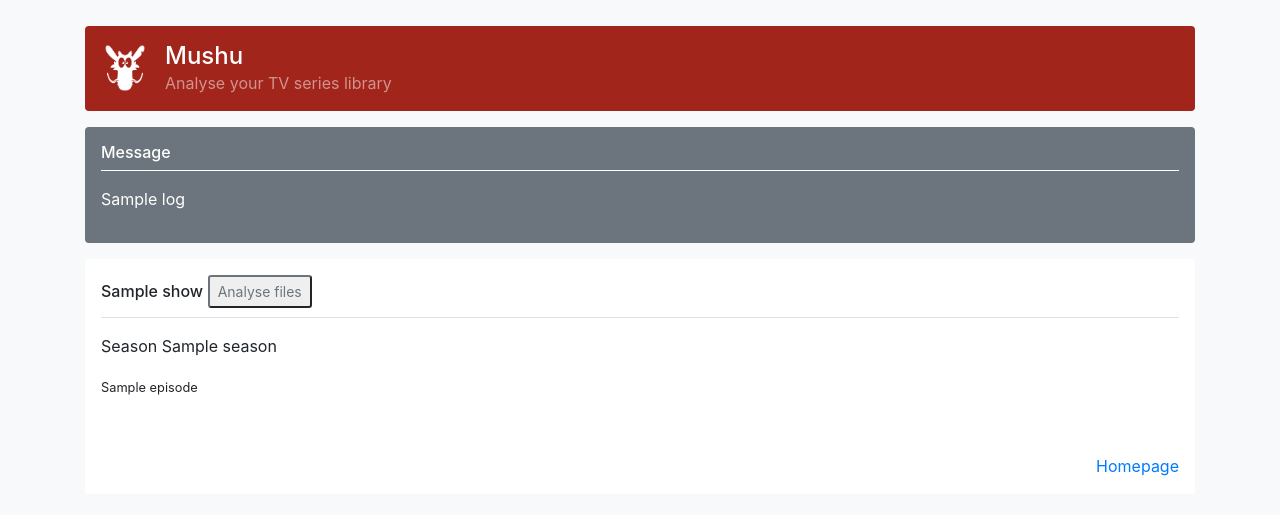
After one commit to m4vr0x/mushu, a Flask app: template app/templates/show-page.html.jinja in a window 1280 px wide. The commit adds this page. Shown: the top 515 px of the page. Run offline with Flask 2, Linux system fonts and the light colour scheme; the template is opened without the code that fills it: most values are stand-ins (such as "Sample title", 1, 10 or a date in 2020); some libraries are stand-ins or nearby versions.

Commit message:
Jinja template extension modified

```diff
--- a/app/templates/page_layout.html
+++ b/app/templates/page_layout.html.jinja
@@ -1,5 +1,6 @@
 <!DOCTYPE html>
 <html lang="en">
+
   <head>
     <title>Media scanner</title>
     <meta charset="utf-8">
@@ -28,8 +29,8 @@
       <div class="d-flex align-items-center p-3 my-3 text-white-50 bg-logo-color rounded box-shadow">
         <img class="mr-3" src="/static/images/mushu-logo-white.png" alt="" width="48" height="48">
         <div class="lh-100">
-          <h6 class="mb-0 text-white lh-100">Mushu</h6>
-          <small>Analyse your TV series library</small>
+          <h4 class="mb-0 text-white lh-100">Mushu</h4>
+          Analyse your TV series library
         </div>
       </div>
 
@@ -43,6 +44,6 @@
     <script src="https://stackpath.bootstrapcdn.com/bootstrap/4.5.2/js/bootstrap.min.js" integrity="sha384-B4gt1jrGC7Jh4AgTPSdUtOBvfO8shuf57BaghqFfPlYxofvL8/KUEfYiJOMMV+rV" crossorigin="anonymous"></script>
     <!-- Holder.js -->
     <script src="https://cdnjs.cloudflare.com/ajax/libs/holder/2.9.7/holder.min.js" integrity="sha512-O6R6IBONpEcZVYJAmSC+20vdsM07uFuGjFf0n/Zthm8sOFW+lAq/OK1WOL8vk93GBDxtMIy6ocbj6lduyeLuqQ==" crossorigin="anonymous"></script>
-    <script src="/static/js/offcanvas.js"></script>
   </body>
+
 </html>
--- a/app/templates/scan-page.html
+++ b/app/templates/scan-page.html.jinja
@@ -1,4 +1,4 @@
-{% extends "page_layout.html" %}
+{% extends "page_layout.html.jinja" %}
 {% block content %}
   <div class="my-3 p-3 bg-white rounded box-shadow">
     <h6 class="border-bottom border-gray pb-2 mb-0">TV shows found:</h6>
--- /dev/null
+++ b/app/templates/show-page.html.jinja
@@ -0,0 +1,29 @@
+{% extends "page_layout.html.jinja" %}
+{% block content %}
+
+{% if log %}
+  <div class="my-3 p-3 bg-secondary text-white rounded box-shadow">
+    <h6 class="border-bottom border-white pb-2 mb-0">Message</h6>
+      <p class="font-weight-normal pt-3">{{ log|safe }}</p>
+  </div>
+{% endif %}
+
+  <div class="my-3 p-3 bg-white rounded box-shadow">
+    <div class="border-bottom border-gray pb-2 mb-0">
+      <h6 class="d-inline-block">{{show}}</h6>
+      <form class="d-inline-block" action="/analyse_files" method="get">
+          <button type="submit" class="d-inline-block btn-outline-secondary btn-sm">Analyse files</button>
+      </form>
+    </div>
+    <p class="font-weight-normal pt-3">Season {{season}}</p>
+    {% for episode in episode_list %}
+      <small>{{ episode|safe }}</small>
+    {% endfor %}
+    {% for episode in episode_list %}
+      <form{{ episode.episode_number }}
+    {% endfor %}
+    <small class="d-block text-right pt-2 mt-5">
+      <a href="/">Homepage</a>
+    </small>
+  </div>
+{% endblock %}
```
Also changed, not shown: app/static/js/offcanvas.js (deleted, +0 -7 lines), app/templates/linechart.html (added, +25 -0 lines), app/templates/home.html.jinja (renamed from app/templates/home.html).
